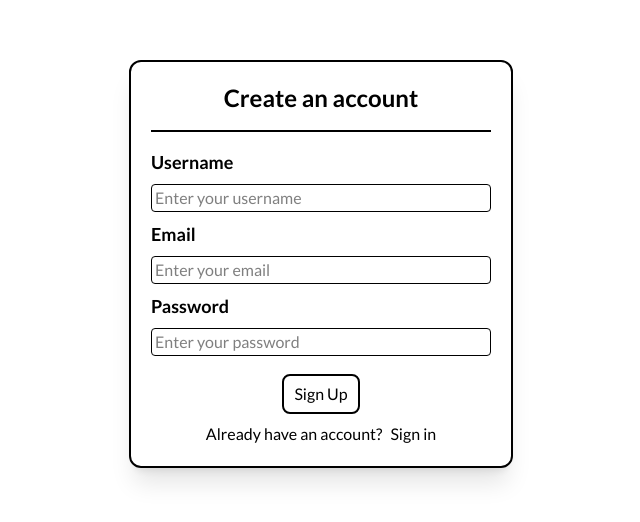
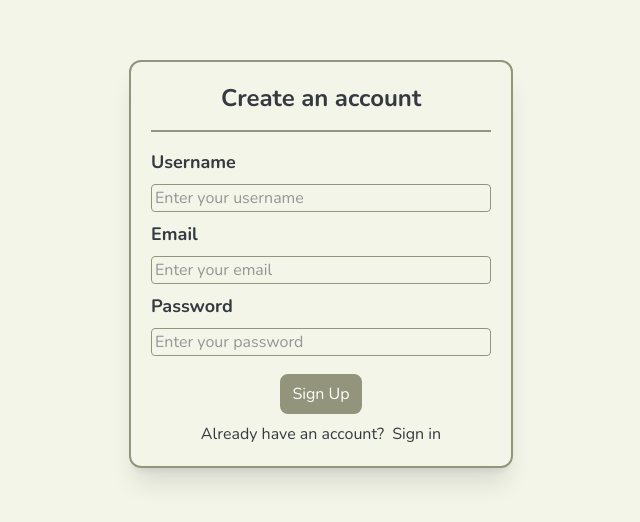
Before and after one commit to g0rs1n/TravelBike-frontend, a Next.js app: page /auth in a window 1280 px wide. Shown: the part 136-658 px from the top of the page, without its empty margins (319-959 px from the left). Built offline with nearby package versions, Linux system fonts and the light colour scheme; no server answers.

Commit message:
Update styles, add sidebar

```diff
--- a/src/app/app/layout.tsx
+++ b/src/app/app/layout.tsx
@@ -48,13 +48,13 @@ export default function AppLayout (
     return (
         <>
             <div
-                className="flex flex-col h-full border-1 border-red-500"
+                className="flex flex-col h-full"
             >
                 <Header
                     userData={data}
                 />
                 <div
-                    className="flex h-full border-2 border-blue-500"
+                    className="flex h-full"
                 >
                     <Sidebar/>
                     {children}
--- a/src/app/auth/Auth.tsx
+++ b/src/app/auth/Auth.tsx
@@ -79,7 +79,7 @@ export default function Auth () {
             <div className='flex h-full'>
                 <form
                     className='
-                        w-sm m-auto p-5 rounded-xl border-2 border-black shadow-xl
+                        w-sm m-auto p-5 rounded-xl border-2 border-background-secondary shadow-xl
                         opacity-0 animate-[fadeIn_0.5s_ease-in-out_forwards]
                     '
                     onSubmit={handleSubmit(onSubmit)}
--- a/src/app/layout.tsx
+++ b/src/app/layout.tsx
@@ -1,5 +1,5 @@
 import type { Metadata } from "next";
-import { Lato } from "next/font/google";
+import { Nunito } from "next/font/google";
 import {
   SITE_NAME,
   SITE_DESCRIPTION,
@@ -9,10 +9,10 @@ import {Toaster} from 'sonner'
 import QueryProvider from "@/lib/providers/QueryProvider";
 import "../styles/globals.scss"
 
-const lato = Lato({
-  variable: "--font-lato",
+const nunito = Nunito({
+  variable: "--font-nunito",
   subsets: ["latin"],
-  weight: ["300", "400", "700"],
+  weight: ['200', '300', '400', '500', '600', '700', '800', '900'],
 })
 
 export const metadata: Metadata = {
@@ -33,10 +33,18 @@ export default function RootLayout({
 }>) {
   return (
     <html lang="en">
-      <body className={`${lato.variable}`}>
+      <body className={`${nunito.variable}`}>
           <QueryProvider>
             {children}
-            <Toaster/>
+            <Toaster
+              toastOptions={{
+                style: {
+                  background: '#F4F5E9',
+                  border: '1px solid #92947b',
+                  color: '#343a40',
+                }
+              }}
+            />
           </QueryProvider>
       </body>
     </html>
--- a/src/components/app/header/Header.tsx
+++ b/src/components/app/header/Header.tsx
@@ -4,7 +4,6 @@ import Link from "next/link"
 import { PAGE_ROUTES } from "@/lib/config/pages-url.config"
 import Heading from "@/components/ui/Heading"
 import LogoLayout from "./LogoLayout/LogoLayout"
-import Buttons from "./Buttons/Buttons"
 import { IUserData } from "@/lib/types/types"
 
 interface IHeaderProps {
@@ -20,7 +19,7 @@ export default function Header (props: IHeaderProps) {
     return (
         <>
             <div
-                className="flex items-center justify-between px-5 py-5"
+                className="flex border-b-2 border-background-secondary items-center justify-between px-8 py-5"
             >
                 <div>
                     <Link href={PAGE_ROUTES.HOME}>
@@ -30,12 +29,11 @@ export default function Header (props: IHeaderProps) {
                     </Link>
                 </div>
                 <div
-                    className="flex items-center gap-[15px]"
+                    className="flex items-center"
                 >
                     <LogoLayout
                         userData={userData}
                     />
-                    <Buttons/>
                 </div>
             </div>
         </>
--- a/src/components/app/header/LogoLayout/LogoLayout.tsx
+++ b/src/components/app/header/LogoLayout/LogoLayout.tsx
@@ -27,8 +27,8 @@ export default function LogoLayout (props: ILogoLayoutProps) {
                             src={userData.avatarPath}
                             className="rounded-full"
                             alt="user_icon"
-                            width={50}
-                            height={50}
+                            width={55}
+                            height={55}
                             unoptimized
                         />
                     </Link>
--- /dev/null
+++ b/src/components/app/sidebar/NavMenu/NavMenu.tsx
@@ -0,0 +1,53 @@
+
+import { useState } from "react"
+
+const navItems = ["Groups"]
+
+export default function NavMenu () {
+
+    const [navTitles] = useState<string[]>(navItems)
+
+    return (
+        <>
+            <div
+                className="px-2 w-full h-full"
+            >
+                <ul
+                    className="flex flex-col gap-[10px] items-center w-full h-full"
+                >
+                    {
+                        navTitles.map((title) => {
+                            return (
+                                <NavItem
+                                    key={title}
+                                    title={title}
+                                />
+                            )
+                        })
+                    }
+                </ul>
+            </div>
+        </>
+    )
+}
+
+interface INavItem {
+    title: string;
+}
+
+function NavItem (props: INavItem) {
+
+    const {
+        title
+    } = props
+
+    return (
+        <li className="relative cursor-pointer text-xl font-semibold group">
+            {title}
+            <div
+                className="absolute bottom-0 left-0 h-[1.5px] w-0 bg-text
+                transition-all duration-300 group-hover:w-full"
+            />
+        </li>
+    )
+}
--- a/src/components/app/sidebar/Sidebar.tsx
+++ b/src/components/app/sidebar/Sidebar.tsx
@@ -1,9 +1,18 @@
 "use client"
+
+import Buttons from "../header/Buttons/Buttons"
+import NavMenu from "./NavMenu/NavMenu"
 
 export default function Sidebar () {
     return (
         <>
-
+            <div
+                className="flex flex-col border-r-2 border-background-secondary
+                py-2 gap-2 items-center w-[180px]"
+            >
+                <NavMenu/>
+                <Buttons/>
+            </div>
         </>
     )
 }
--- a/src/components/ui/buttons/Button.tsx
+++ b/src/components/ui/buttons/Button.tsx
@@ -16,9 +16,9 @@ export default function Button (props : IButtonProps) {
             <button
                 disabled={disabled}
                 className="
-                    py-[6px] px-[10px] border-2 border-black rounded-lg mt-[10px] cursor-pointer
-                    bg-white text-black
-                    hover:bg-black hover:text-white hover:border-white
+                    py-[6px] px-[10px] border-2 border-background-secondary rounded-lg mt-[10px] cursor-pointer
+                    bg-background-secondary text-white font-2xl
+                    hover:bg-transparent hover:text-black hover:border-2
                     transition-colors duration-300
                 "
             >
--- a/src/components/ui/fields/Fields.tsx
+++ b/src/components/ui/fields/Fields.tsx
@@ -31,7 +31,7 @@ export default function Fields (props: IFieldsProps) {
             id={id}
             type={type}
             placeholder={placeholder}
-            className="border-1 rounded-sm px-[3px] py-[1px]"
+            className="border-1 border-background-secondary rounded-sm px-[3px] py-[1px] focus:border-text"
             autoComplete="off"
             {
                 ...(register && register(name, validationRules))
--- a/src/components/ui/line/Line.tsx
+++ b/src/components/ui/line/Line.tsx
@@ -3,7 +3,7 @@
 export default function Line () {
     return (
         <>
-            <div className="w-full h-0.5 my-2 bg-black"/>
+            <div className="w-full h-0.5 my-2 bg-background-secondary"/>
         </>
     )
 }
--- a/src/styles/globals.scss
+++ b/src/styles/globals.scss
@@ -2,10 +2,11 @@
 
 @theme {
 
-    --color-text: #000;
-    --color-background: #fff;
+    --color-text: #343a40;
+    --color-background: #F4F5E9;
+    --color-background-secondary: #92947b;
 
-    --font-lato: "Lato", sans-serif;
+    --font-nunito: "Nunito", sans-serif;
 
     --font-size: 16px;
 
@@ -24,7 +25,7 @@ body,html,#root {
 }
 
 body,html{
-    font-family: var(--font-lato);
+    font-family: var(--font-nunito);
     background-color: var(--color-background);
     color: var(--color-text);
     font-size: var(--font-size);
```
